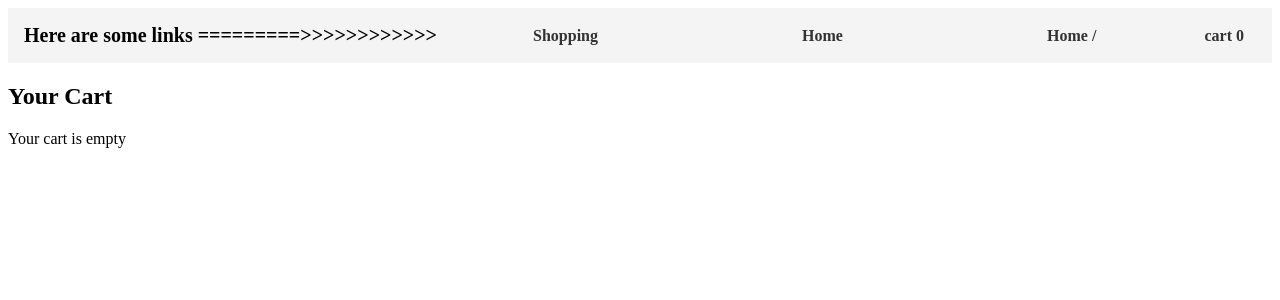
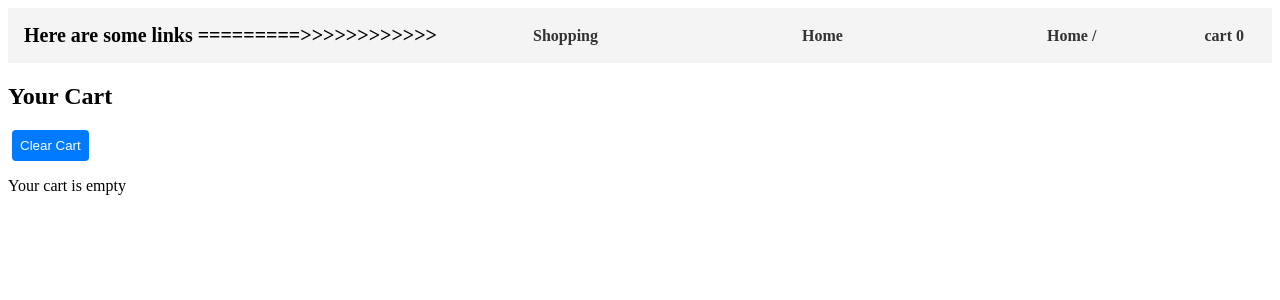
Before and after one commit to programmer-weeb/ugly_shopping_site_using_reactrouter6.4--contextAPI--CssModules, a React (Vite) app: page /cart in a window 1280 px wide. Shown: the top 300 px of the page. Built offline with nearby package versions, Linux system fonts and the light colour scheme.

Commit message:
Add ClearCart functionality

```diff
--- a/src/CartPage.jsx
+++ b/src/CartPage.jsx
@@ -1,10 +1,19 @@
 import PropTypes from 'prop-types'
-import CartItem from './CartItem' // Assuming you have a CartItem component
+import CartItem from './CartItem'
+import { useContext } from 'react'
+import { AddedToCartItemsContext } from './contexts/AddedToCartItemsContext'
 
 const CartPage = ({ cartItems }) => {
+	const { setAddedToCartItems } = useContext(AddedToCartItemsContext)
+
+	function clearCart() {
+		setAddedToCartItems([])
+	}
+
 	return (
 		<div>
-			<h2>Your Cart</h2>
+            <h2>Your Cart</h2>
+            <button onClick={clearCart}>Clear Cart</button>
 			{cartItems.length === 0 ? (
 				<p>Your cart is empty</p>
 			) : (
```
